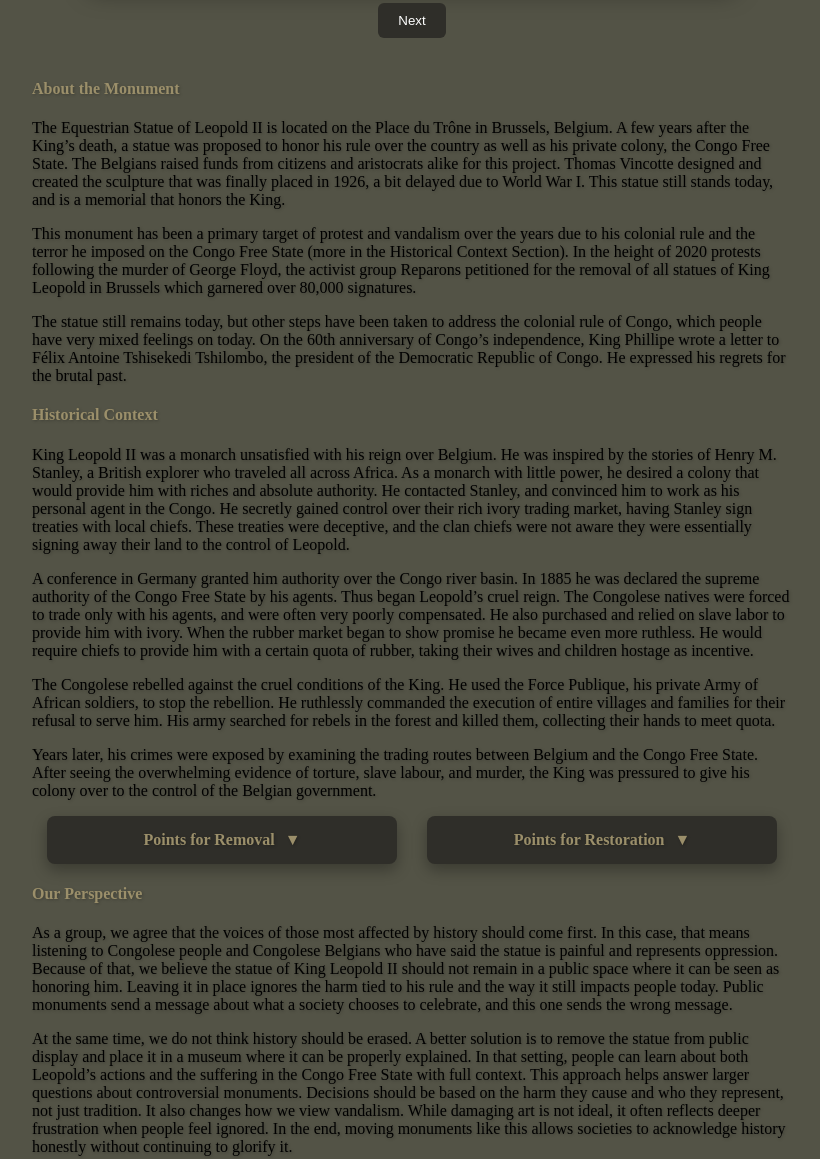
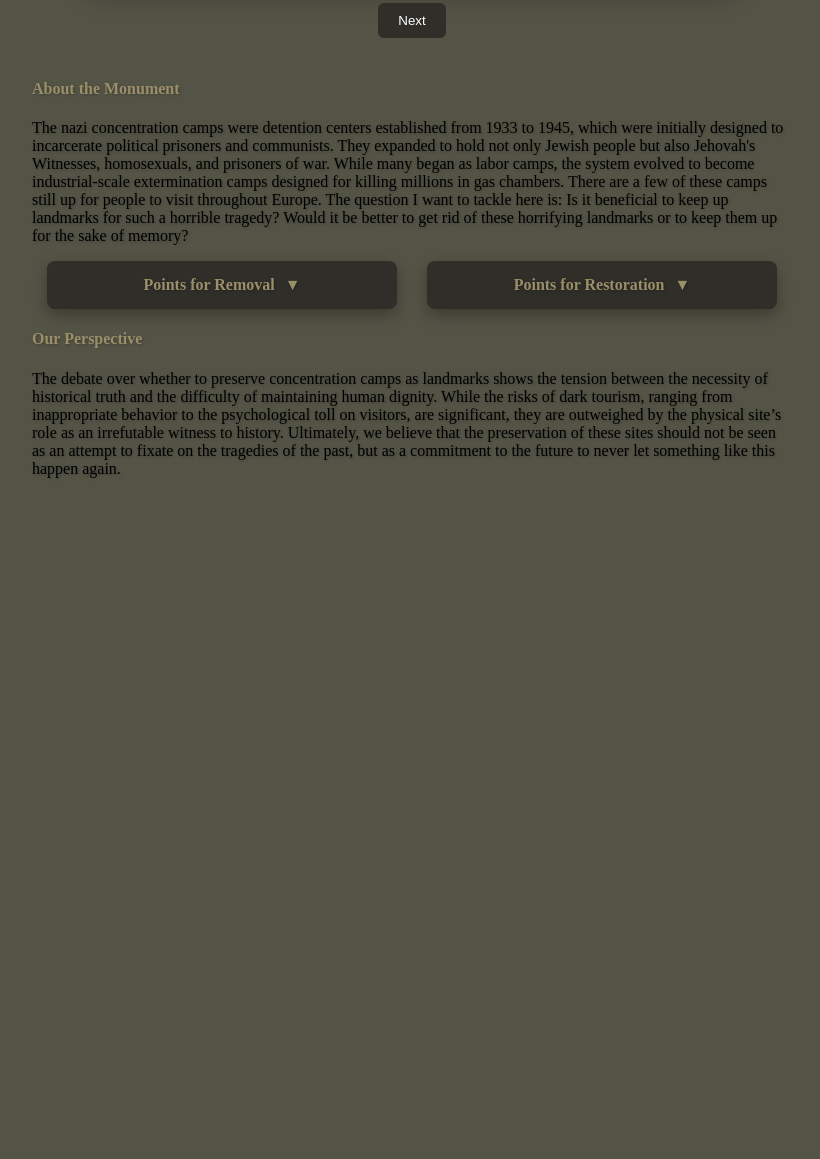
Before and after one commit to isabellecoxx/artcrimewebsite, a plain HTML site: page auschwitz.html in a window 1280 px wide. Shown: the part 573-1732 px from the top of the page, without its empty margins (228-1048 px from the left). After the commit the page ends 1087 px from the top, so only its background shows below. Drawn offline with Linux system fonts and the light colour scheme.

Commit message:
added other sections

```diff
--- a/auschwitz.html
+++ b/auschwitz.html
@@ -16,7 +16,6 @@
             <a href="leopold.html">Leopold II</a>
             <a href="auschwitz.html">Auschwitz</a>
             <a href="lincoln.html">Lincoln Memorial</a>
-            <a href="about.html">About</a>
         </div>
     </header>
 
@@ -34,59 +33,39 @@
     <!-- body text -->
     <div class="body-text">
         <h4 style="color: #9b8f6a">About the Monument</h4>
-        <p>The Equestrian Statue of Leopold II is located on the Place du Trône in Brussels, Belgium.
-            A few years after the King’s death, a statue was proposed to honor his rule over the country as well as his private colony, the Congo Free State.
-            The Belgians raised funds from citizens and aristocrats alike for this project. Thomas Vincotte designed and created the sculpture that was finally placed in 1926, a bit delayed due to World War I.
-            This statue still stands today, and is a memorial that honors the King.</p>
-        <p>This monument has been a primary target of protest and vandalism over the years due to his colonial rule and the terror he imposed on the Congo Free State (more in the Historical Context Section).
-            In the height of 2020 protests following the murder of George Floyd, the activist group Reparons petitioned for the removal of all statues of King Leopold in Brussels which garnered over 80,000 signatures.</p>
-        <p>The statue still remains today, but other steps have been taken to address the colonial rule of Congo, which people have very mixed feelings on today.
-            On the 60th anniversary of Congo’s independence, King Phillipe wrote a letter to Félix Antoine Tshisekedi Tshilombo, the president of the Democratic Republic of Congo.
-            He expressed his regrets for the brutal past.</p>
-        <h4 style="color: #9b8f6a">Historical Context</h4>
-        <p>King Leopold II was a monarch unsatisfied with his reign over Belgium. He was inspired by the stories of Henry M.
-            Stanley, a British explorer who traveled all across Africa. As a monarch with little power, he desired a colony that would provide him with riches and absolute authority.
-            He contacted Stanley, and convinced him to work as his personal agent in the Congo. He secretly gained control over their rich ivory trading market, having Stanley sign treaties with local chiefs.
-            These treaties were deceptive, and the clan chiefs were not aware they were essentially signing away their land to the control of Leopold.</p>
-        <p>A conference in Germany granted him authority over the Congo river basin. In 1885 he was declared the supreme authority of the Congo Free State by his agents.
-            Thus began Leopold’s cruel reign. The Congolese natives were forced to trade only with his agents, and were often very poorly compensated.
-            He also purchased and relied on slave labor to provide him with ivory. When the rubber market began to show promise he became even more ruthless.
-            He would require chiefs to provide him with a certain quota of rubber, taking their wives and children hostage as incentive.</p>
-        <p>The Congolese rebelled against the cruel conditions of the King. He used the Force Publique, his private Army of African soldiers, to stop the rebellion.
-            He ruthlessly commanded the execution of entire villages and families for their refusal to serve him. His army searched for rebels in the forest and killed them, collecting their hands to meet quota.</p>
-        <p>Years later, his crimes were exposed by examining the trading routes between Belgium and the Congo Free State.
-            After seeing the overwhelming evidence of torture, slave labour, and murder, the King was pressured to give his colony over to the control of the Belgian government.</p>
+        <p>The nazi concentration camps were detention centers established from 1933 to 1945, which were initially designed to incarcerate political prisoners and communists.
+            They expanded to hold not only Jewish people but also Jehovah's Witnesses, homosexuals, and prisoners of war.
+            While many began as labor camps, the system evolved to become industrial-scale extermination camps designed for killing millions in gas chambers.
+            There are a few of these camps still up for people to visit throughout Europe.
+            The question I want to tackle here is: Is it beneficial to keep up landmarks for such a horrible tragedy?
+            Would it be better to get rid of these horrifying landmarks or to keep them up for the sake of memory?</p>
 
         <div class="for-vs-against">
 
             <div class="dropdown">
                 <h4 class="dropdown-title">Points for Removal <span class="arrow">▼</span> </h4>
                 <div class="dropdown-content">
-                    <p>- The activist group Reparons petitioned for the removal of all statues of King Leopold in Brussels which garnered over 80,000 signatures.<br><br>
-                    - Belgian citizens with Congolese origins, like Tracy Bibo-Tansia, found the statue a disturbing reminder of the oppression of the Congolese people.<br><br>
-                    - The push for removal was part of a broader anti-racist movement in 2020 inspired by the murder of George Floyd and heightened by the murder of a teenage Moroccan killed during a police chase in Brussels.</p>
+                    <p>- When millions of people visit these sites to take selfies or follow a tourist itinerary, the gravity of the mass murder is diluted or even lost.<br><br>
+                    - Charging for entry or selling souvenirs nearby turns a site of genocide into a commodity, which is inherently disrespectful to the victims.<br><br>
+                    - For some visitors, especially those with a personal family history or existing psychological vulnerabilities, visiting these sites can lead to severe anxiety, depression, or PTSD.</p>
                 </div>
             </div>
 
             <div class="dropdown">
                 <h4 class="dropdown-title">Points for Restoration <span class="arrow">▼</span> </h4>
                 <div class="dropdown-content">
-                    <p>- A counter petition was formed that garnered 20,000 signatures.<br><br>
-                    - Some accused the push for removal to be driven by “globalist” or political agendas rather than balanced historical understanding.<br><br>
-                    - Some believe removing statues unfairly attacks the legacy of the Belgian monarchy and national history.</p>
+                    <p>- Many of the visitors are descendants of survivors or victims seeking to see what their family went through and to connect further with their family history.<br><br>
+                    - Some people visit to see the true scale of what happened rather than hearing stories about the events. Seeing the physical evidence like piles of shoes, suitcases, or hair transforms statistics into the reality of individual human lives.<br><br>
+                    - Visiting landmarks like this with a dark history can instill a sense of moral responsibility and help recognize the early warning signs for events like this.</p>
                 </div>
             </div>
 
         </div>
         <h4 style="color: #9b8f6a">Our Perspective</h4>
-        <p>As a group, we agree that the voices of those most affected by history should come first.
-            In this case, that means listening to Congolese people and Congolese Belgians who have said the statue is painful and represents oppression.
-            Because of that, we believe the statue of King Leopold II should not remain in a public space where it can be seen as honoring him.
-            Leaving it in place ignores the harm tied to his rule and the way it still impacts people today. Public monuments send a message about what a society chooses to celebrate, and this one sends the wrong message.</p>
-        <p>At the same time, we do not think history should be erased. A better solution is to remove the statue from public display and place it in a museum where it can be properly explained.
-            In that setting, people can learn about both Leopold’s actions and the suffering in the Congo Free State with full context. This approach helps answer larger questions about controversial monuments.
-            Decisions should be based on the harm they cause and who they represent, not just tradition. It also changes how we view vandalism. While damaging art is not ideal, it often reflects deeper frustration when people feel ignored.
-            In the end, moving monuments like this allows societies to acknowledge history honestly without continuing to glorify it.</p>
+        <p>The debate over whether to preserve concentration camps as landmarks shows the tension between the necessity of historical truth and the difficulty of maintaining human dignity.
+            While the risks of dark tourism, ranging from inappropriate behavior to the psychological toll on visitors, are significant, they are outweighed by the physical site’s role as an irrefutable witness to history.
+            Ultimately, we believe that the preservation of these sites should not be seen as an attempt to fixate on the tragedies of the past, but as a commitment to the future to never let something like this happen again.</p>
+
     </div>
 
     <script>
```
Also changed, not shown: index.html (+0 -1 lines), leopold.html (+0 -1 lines), lincoln.html (+39 -15 lines).
